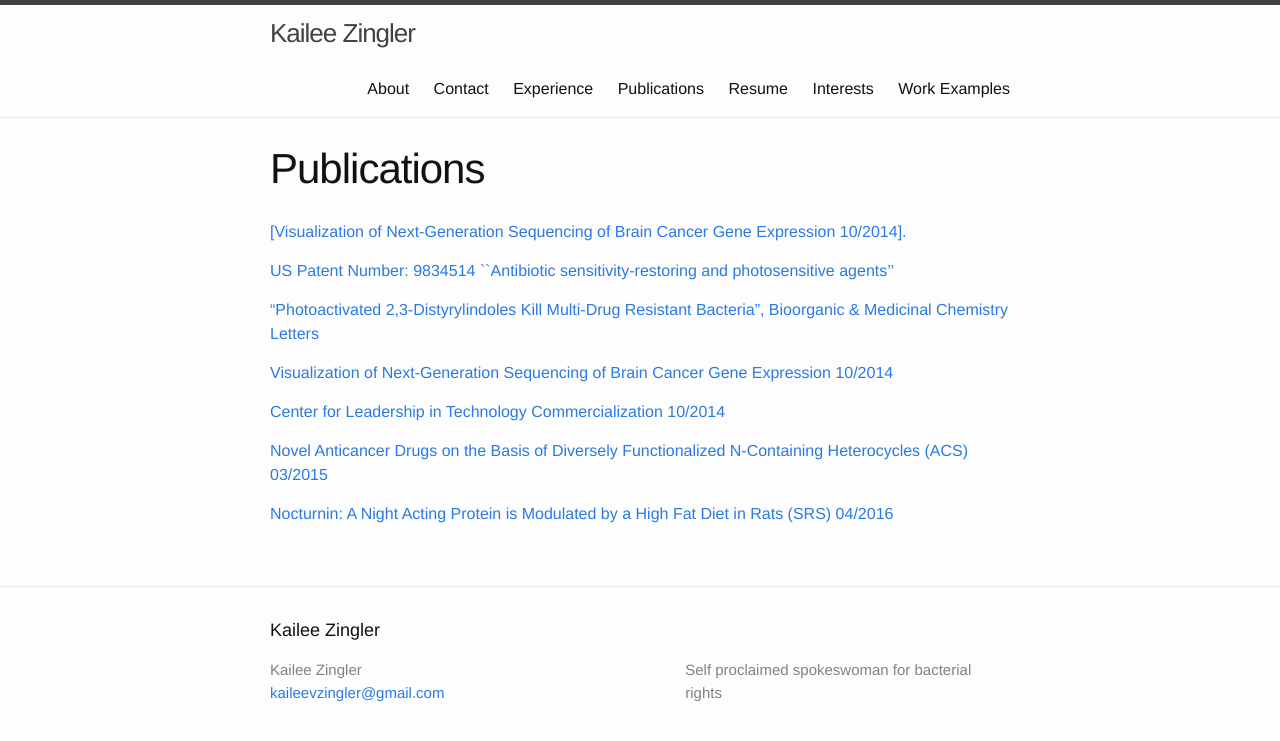
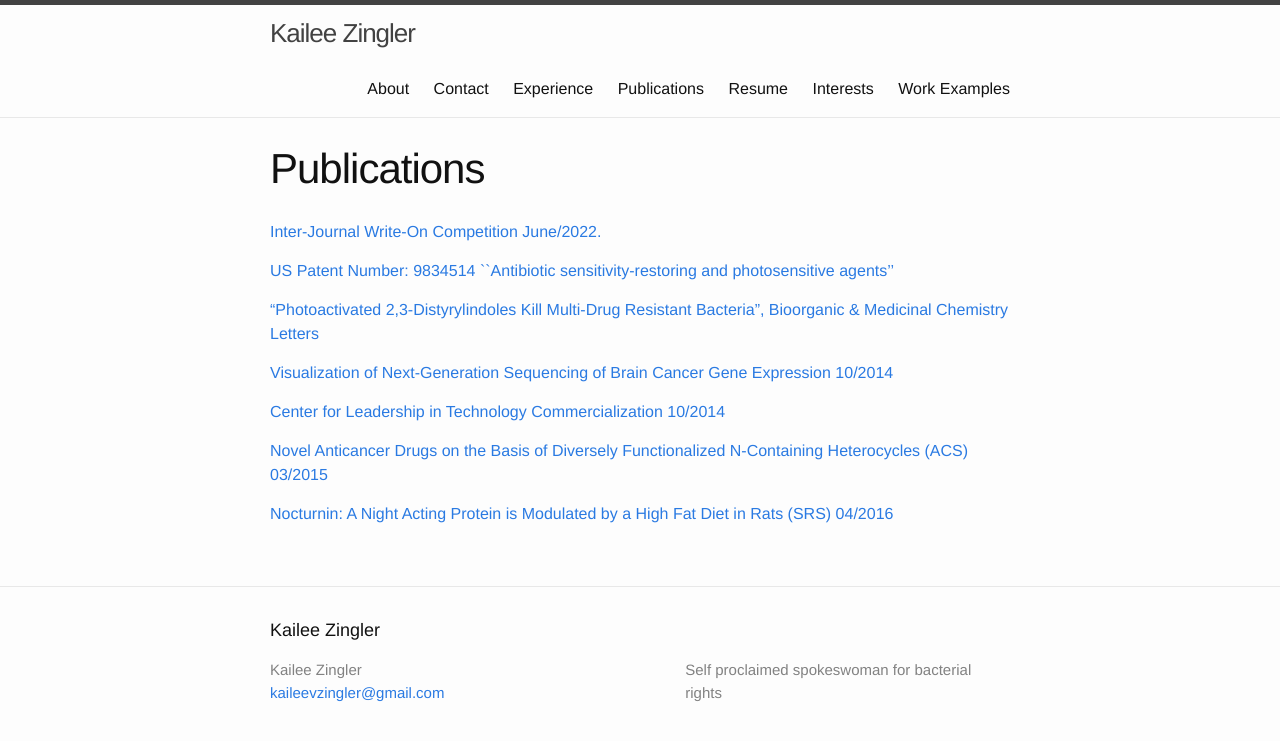
Before and after one commit to kzingler/kzingler.github.io, a Jekyll site: the page built from publications.md, in a window 1280 px wide. Shown: the top 741 px of the page. Built offline with Jekyll 4.4.1, drawn with Linux system fonts in a browser that asks for light colours.

Commit message:
Update publications.md
trying to put new work

```diff
--- a/publications.md
+++ b/publications.md
@@ -3,7 +3,7 @@ layout: page
 title: Publications
 permalink: /publications/
 ---
-<a href="/assets/bioinformatics.pdf">[Visualization of Next-Generation Sequencing of Brain Cancer Gene Expression 10/2014].</a>
+<a href="/assets/Inter-Journal Write-On Competition 2022.pdf">Inter-Journal Write-On Competition June/2022.</a>
 
 [US Patent Number: 9834514 ``Antibiotic sensitivity-restoring and photosensitive agents''](https://patents.justia.com/patent/9834514)
 
```
